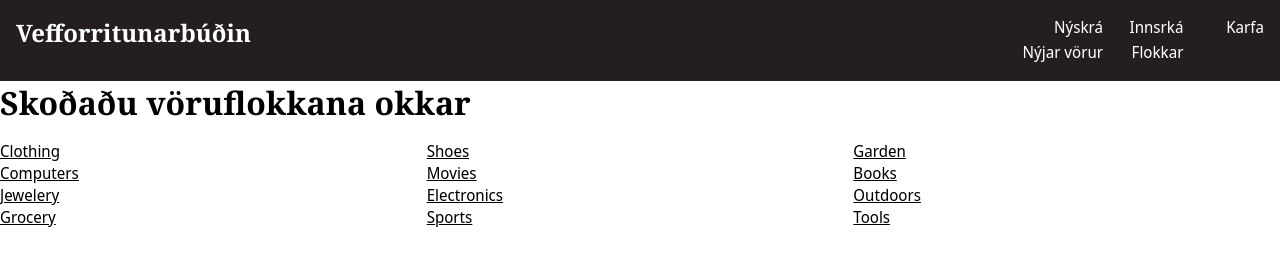
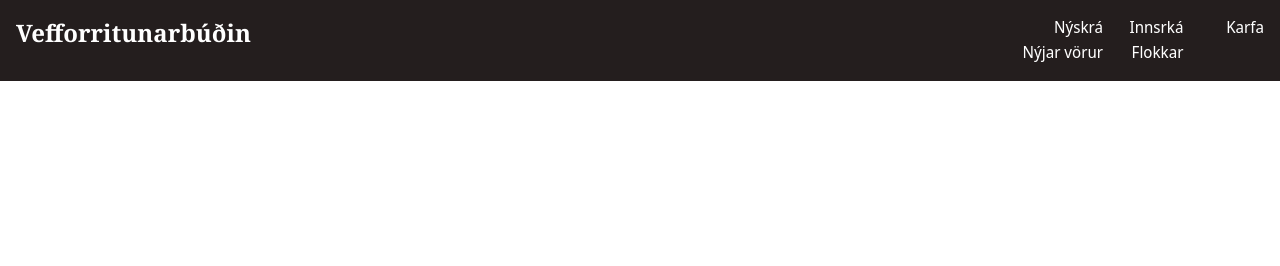
Before and after one commit to benediktpetur/Hopverkefni-2, a website: page sidur/category.html in a window 1280 px wide. Drawn offline with Linux system fonts and the light colour scheme; a web font is replaced by a local one.

```diff
--- a/sidur/category.html
+++ b/sidur/category.html
@@ -22,45 +22,6 @@
     </header>
 
     <body>
-        <h1>Skoðaðu vöruflokkana okkar</h1>
-        <section class="wrapper1">
-            <div class="box1">
-                <a href="Clothing">Clothing</a>
-            </div>
-            <div class="box1">
-                <a href="Shoes">Shoes</a>
-            </div>
-            <div class="box1">
-                <a href="Garden">Garden</a>
-            </div>
-            <div class="box1">
-                <a href="Computers">Computers</a>
-            </div>
-            <div class="box1">
-                <a href="Movies">Movies</a>
-            </div>
-            <div class="box1">
-                <a href="Books">Books</a>
-            </div>
-            <div class="box1">
-                <a href="Jewelery">Jewelery</a>
-            </div>
-            <div class="box1">
-                <a href="Electronics">Electronics</a>
-            </div>
-            <div class="box1">
-                <a href="Outdoors">Outdoors</a>
-            </div>
-            <div class="box1">
-                <a href="Grocery">Grocery</a>
-            </div>
-            <div class="box1">
-                <a href="Sports">Sports</a>
-            </div>
-            <div class="box1">
-                <a href="Tools">Tools</a>
-            </div>
-        </section>
-        </main>
+            <h1></h1>
     </body>
 </html>
```
Also changed, not shown: src/index.js (+10 -0 lines), myndir/Tools/Hefill.jpeg (added), myndir/Tools/Hjólsög.jpeg (added), myndir/Tools/Stingsög.webp (added), myndir/Tools/Wisegrip.jpg (added), myndir/Tools/borvél.jpg (added), myndir/Tools/fastur lykill.jpg (added), myndir/Tools/hjálmur.jpg (added), myndir/Tools/höggborvél.jpeg (added), myndir/Tools/skrúfjárn.jpg (added), myndir/Tools/skófla.jpeg (added), myndir/Tools/sporjárn.webp (added).
